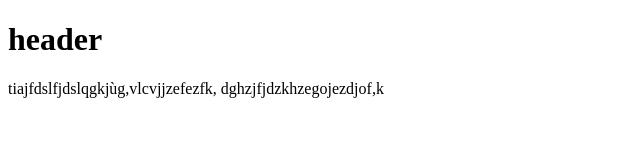
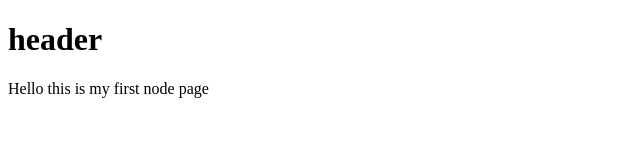
Before and after one commit to Hrabi80/Coursera_Angular, a website: page index.html in a window 1280 px wide. Shown: the whole page, without its empty margins (0-640 px from the left). Drawn offline with Linux system fonts and the light colour scheme.

Commit message:
the fifth commit

```diff
--- a/index.html
+++ b/index.html
@@ -6,6 +6,6 @@
   </head>
   <body>
     <h1>header</h1>
-    <p>tiajfdslfjdslqgkjùg,vlcvjjzefezfk, dghzjfjdzkhzegojezdjof,k</p>
+    <p>Hello this is my first node page</p>
   </body>
 </html>
```
Also changed, not shown: package.json (added, +24 -0 lines), 2 other files.
